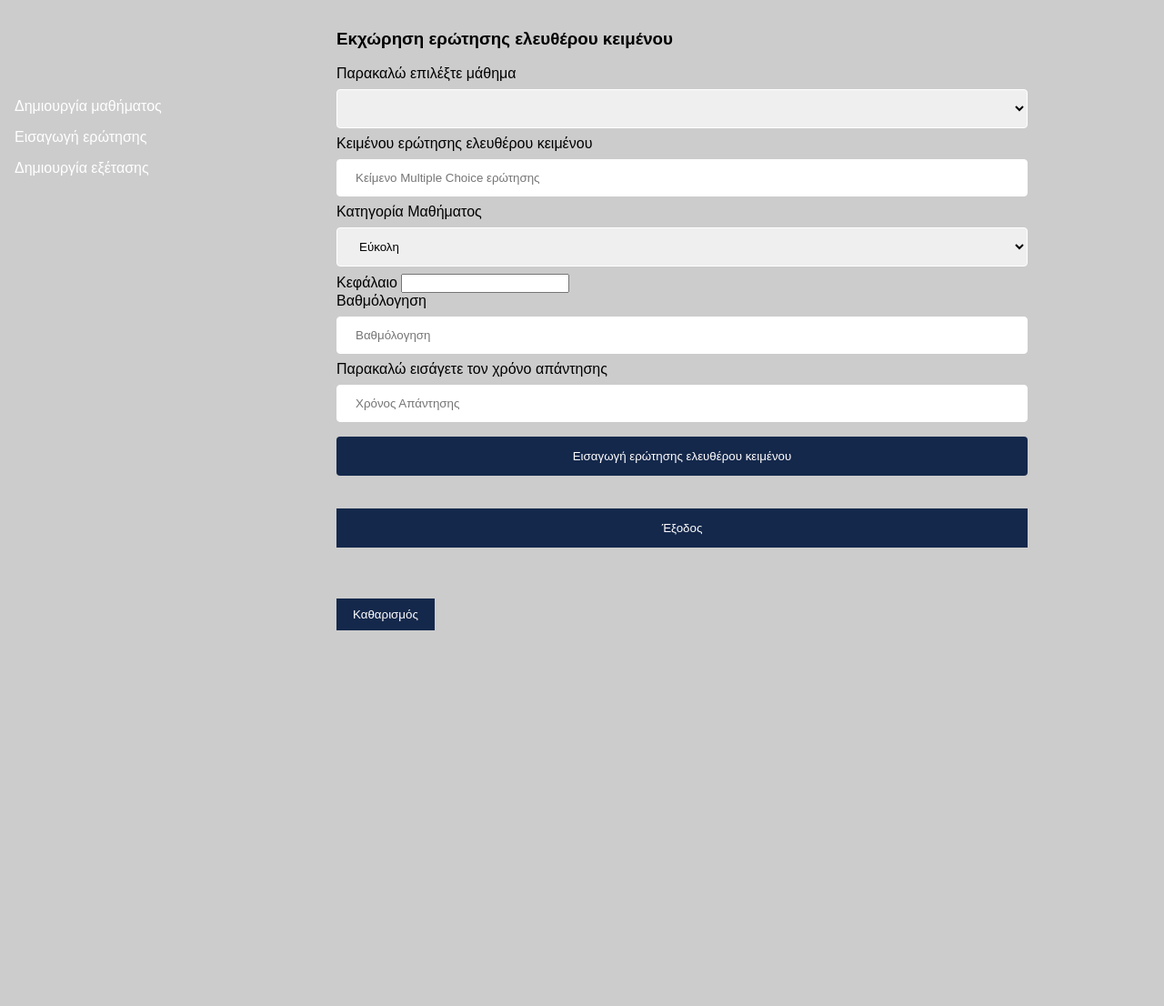
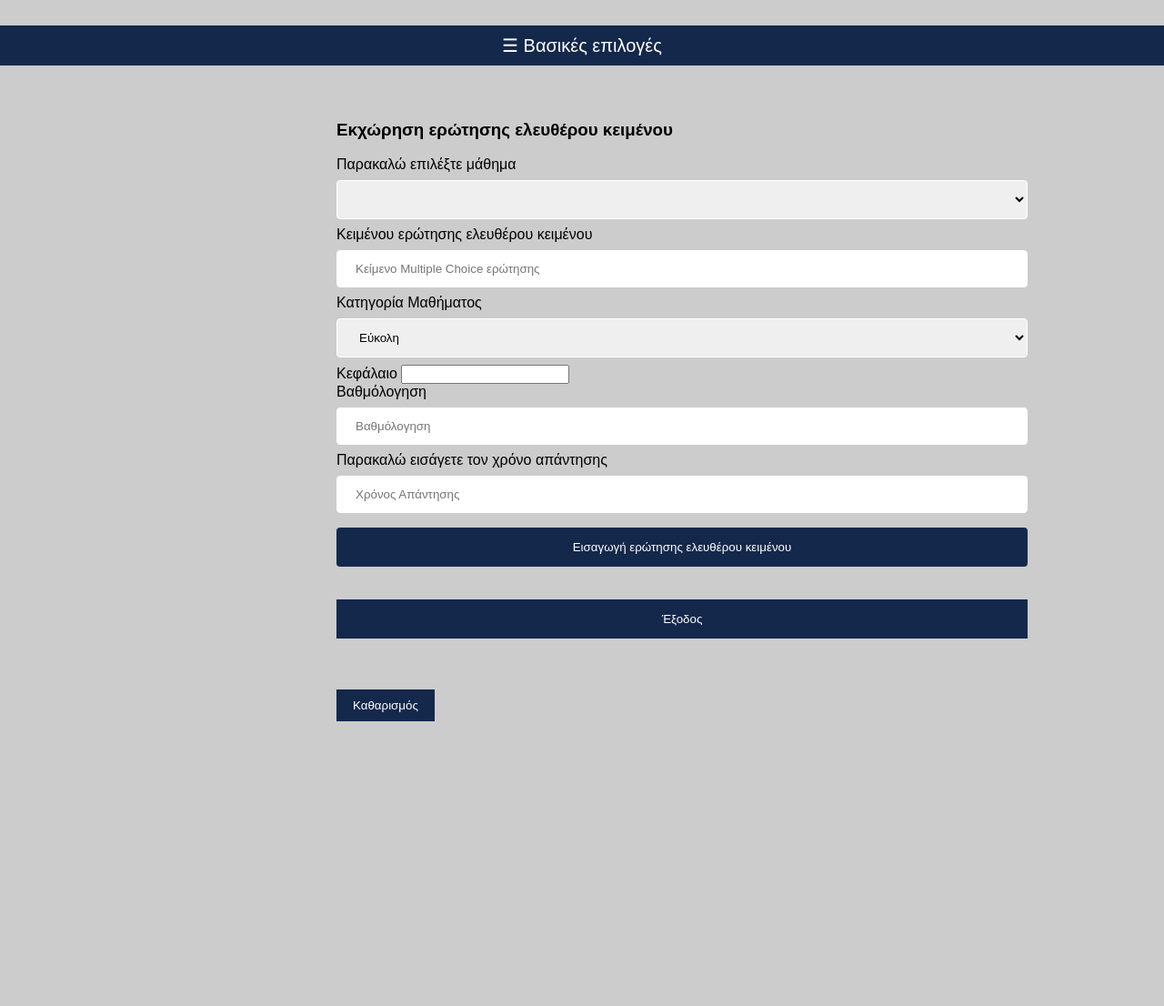
Before and after one commit to categerjsy/Design-and-development-of-e-exams-Internet-application, a PHP site: page /create_question_ft.php in a window 1280 px wide. Shown: the part 59-1165 px from the top of the page at 91% size. Before the commit the page ends 752 px from the top, so only its background shows below. Run offline with PHP 8.4, Linux system fonts and the light colour scheme; the visitor is signed in with stand-in values (Sample User, id 1); data that the repository does not hold is empty.

Commit message:
aside part has problem

```diff
--- a/assets/css/asidenav.css
+++ b/assets/css/asidenav.css
@@ -1,18 +1,59 @@
-nav {
-  width: 25%;
+
+
+.sidebar {
+  height: 100%;
+  width: 0;
+  position: fixed;
+  z-index: 1;
+  top: 0;
+  left: 0;
+  background-color: #14284B;
+  overflow-x: hidden;
+  transition: 0.5s;
+  padding-top: 60px;
+}
+
+.sidebar a {
+  padding: 8px 8px 8px 32px;
+  text-decoration: none;
+  font-size: 25px;
+  color: #818181;
+  display: block;
+  transition: 0.3s;
+}
+
+.sidebar a:hover {
+  color: #cccccc;
+}
+
+.sidebar .closebtn {
+  position: absolute;
+  top: 0;
+  right: 25px;
+  font-size: 36px;
+  margin-left: 50px;
+}
+
+.openbtn {
+  font-size: 20px;
+  cursor: pointer;
   background-color:#14284B;
+  color: white;
+  padding: 10px 15px;
+  border: none;
 }
-nav ul {
-  list-style: none;
-  margin: 0;
-  padding: 0;
+
+.openbtn:hover {
+	background-color: #000033;
 }
-nav ul li a {
-  display: block;
-  padding: 1rem 1rem;
-  color: white;
-  text-decoration: none;
+
+#main {
+  transition: margin-left .5s;
+  padding: 16px;
 }
-nav ul li a.current {
-  background: black;
+
+/* On smaller screens, where height is less than 450px, change the style of the sidenav (less padding and a smaller font size) */
+@media screen and (max-height: 450px) {
+  .sidebar {padding-top: 15px;}
+  .sidebar a {font-size: 18px;}
 }
--- a/assets/css/lf.css
+++ b/assets/css/lf.css
@@ -31,31 +31,3 @@ input[type=submit]:hover {
 #after {
   width: 55%;
 }
-
-
-ul {
-  list-style-type: none;
-  margin: 100px 0;
-  padding: 0;
-  width: 25%;
- /* background-color: #14284B;*/
-  position: fixed;
-  height: 100%;
-  overflow: auto;
-}
-li a {
-  display: block;
-  color: white;
-  padding: 8px 16px;
-  text-decoration: none;
-}
-
-li a.active {
-  background-color: #cccccc;
-  color: white;
-}
-
-li a:hover:not(.active) {
-  background-color:#14284B;/* rgba(0, 0, 0, 0.3);*/
-  color: white;
-}
--- a/assets/css/st.css
+++ b/assets/css/st.css
@@ -25,7 +25,7 @@ input[type=text], input[type=password], input[type=tel], input[type=email] {
 
 /* Set a style for all buttons */
 
-button {
+.button {
   background-color: #14284B;
   color: white;
   padding: 14px 20px;
@@ -34,7 +34,7 @@ button {
   cursor: pointer;
   width: 100%;
 }
-button:hover {
+.button:hover {
   opacity: 0.8;
 }
 
--- /dev/null
+++ b/assets/js/aside.js
@@ -0,0 +1,10 @@
+
+function openNav() {
+  document.getElementById("mySidebar").style.width = "250px";
+  document.getElementById("main").style.marginLeft = "250px";
+}
+
+function closeNav() {
+  document.getElementById("mySidebar").style.width = "0";
+  document.getElementById("main").style.marginLeft= "0";
+}
--- a/create_question_ft.php
+++ b/create_question_ft.php
@@ -25,7 +25,7 @@ include 'config.php';
 		<meta name="viewport" content="width=device-width, initial-scale=1, user-scalable=no" />
 		<link rel="stylesheet" href="assets/css/responsiveness.css">
 		<link rel="stylesheet" href="assets/css/nav.css">
-		<link rel="stylesheet" href="assets/css/assidenav.css">
+		<link rel="stylesheet" href="assets/css/asidenav.css">
 		<link rel="stylesheet" href="assets/css/lf.css">
 		<link rel="stylesheet" href="assets/css/button.css">
         <link rel='shortcut icon' type='image/x-icon' href="photos/uop_logo4_navigation.gif"/><meta name="description" content="UOP Logo"/>
@@ -60,16 +60,18 @@ include 'config.php';
 
 		</header>
 		<aside>
-		<nav>
-		  <ul>
-		    <li><a href="create_lesson.php">Δημιουργία μαθήματος</a></li>
-			<li><a href="create_question.php">Εισαγωγή ερώτησης</a></li>
-			<li><a href="#section-3">Δημιουργία εξέτασης</a></li>
-		  </ul>
-		</nav>
-		</aside>
-		<main>
-		<!--<div id="myform" style="margin-left:25%;">-->
+
+		<!-- Sidebar -->
+		<div id="mySidebar" class="sidebar">
+		<a href="javascript:void(0)" class="closebtn" onclick="closeNav()">×</a>
+		<a href="create_lesson.php">Δημιουργία μαθήματος</a>
+		<a href="create_question.php">Εισαγωγή ερώτησης</a>
+		<a href="create_exam.php">Δημιουργία εξέτασης</a>
+		</div>
+
+	</aside>
+	<main>
+		<button class="openbtn" onclick="openNav()">☰ Βασικές επιλογές</button>
         <div id="myform" style="margin-left:25%;padding:10px 50px;height:1000px;">
 			<h3>Εκχώρηση ερώτησης ελευθέρου κειμένου</h3>
 
@@ -133,6 +135,6 @@ include 'config.php';
         <script src="http://ajax.aspnetcdn.com/ajax/jQuery/jquery-1.12.4.min.js" ></script>
         <script src="assets\js\bootstrap-number-input.js" ></script>
         <script src="assets\js\bootstrapSwitch.js" ></script>
-
+		<script src="assets/js/aside.js"></script>
 	</body>
 </html>
```
Also changed, not shown: create_exam.php (+14 -11 lines), create_lesson.php (+14 -9 lines), create_question.php (+12 -8 lines), create_question_mc.php (+12 -10 lines), create_question_tf.php (+12 -10 lines), enroll.php (+10 -5 lines), profilef.php (+11 -6 lines), profilek.php (+9 -86 lines).
